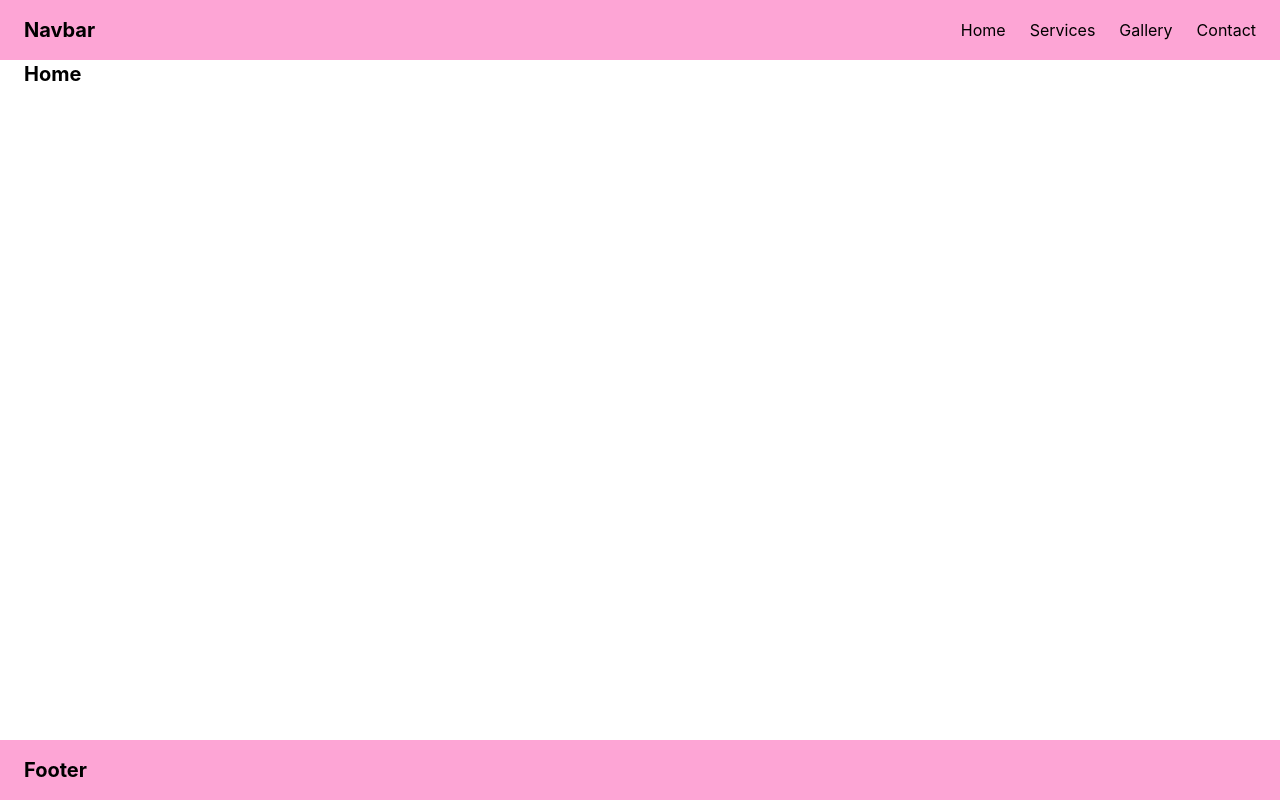
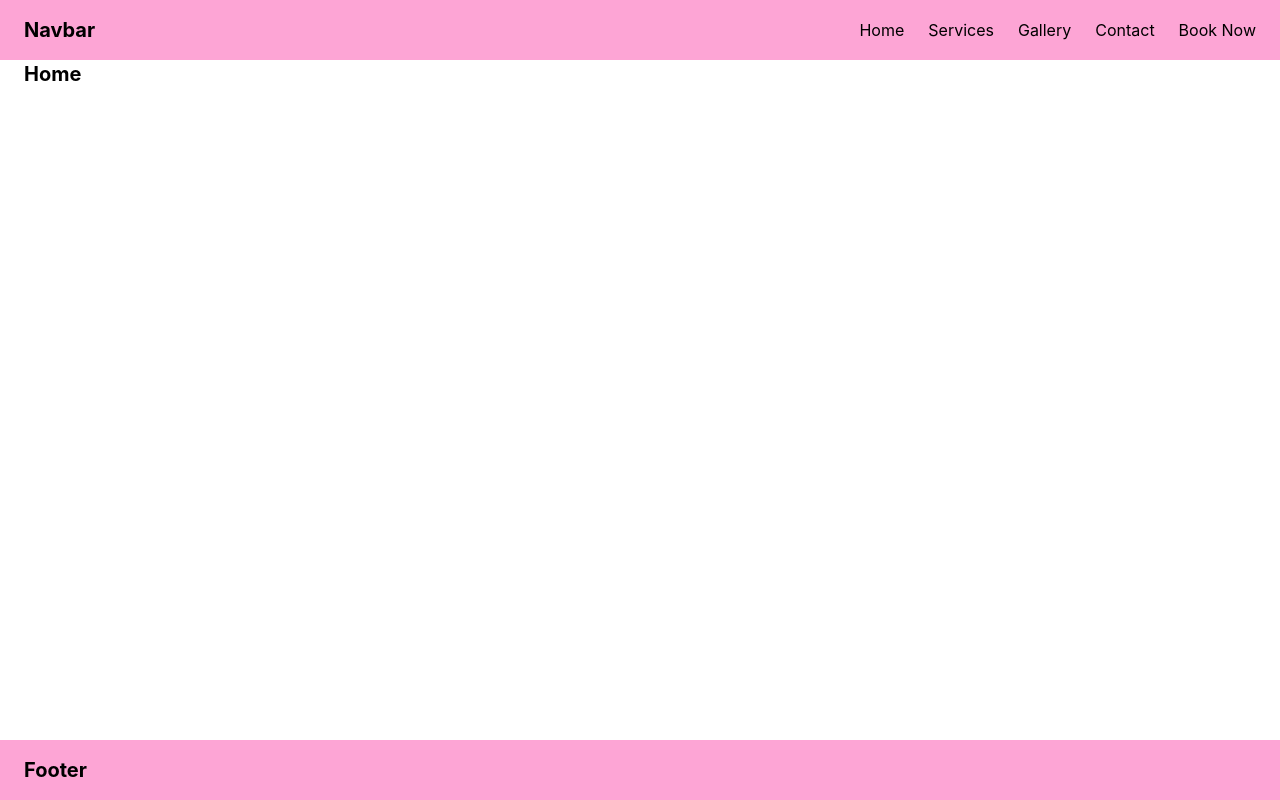
Before and after one commit to tylerhuntuon/studio-fourty-4-website, a React (Vite) app: page / in a window 1280 px wide. Built offline with nearby package versions, Linux system fonts and the light colour scheme.

Commit message:
added book now button to navbar

```diff
--- a/src/components/layout/Navbar.tsx
+++ b/src/components/layout/Navbar.tsx
@@ -14,6 +14,7 @@ function Navbar(){
                 <Link to="/services">Services</Link>
                 <Link to="/gallery">Gallery</Link>
                 <Link to="/contact">Contact</Link>
+                <Link to="/contact">Book Now</Link>
             </div>
 
         </div>
```
